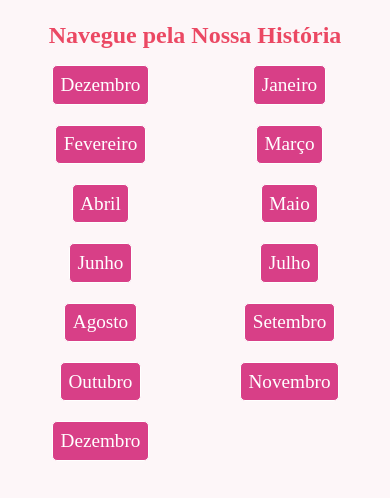
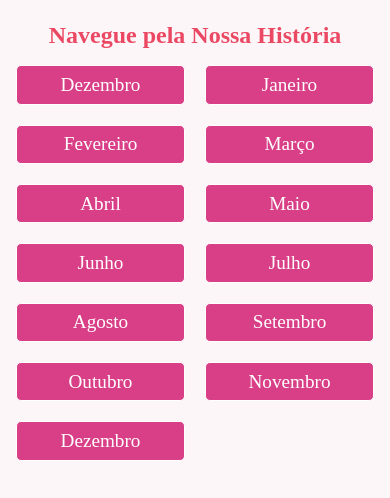
Before and after one commit to HeitorTB/Projeto_luisaS2, a plain HTML site: page index.html in a window 390 px wide. Shown: the part 180-678 px from the top of the page. Drawn offline with Linux system fonts and the light colour scheme; a web font is replaced by a local one.

Commit message:
Update styles.css

```diff
--- a/styles.css
+++ b/styles.css
@@ -90,16 +90,10 @@ a {
 
     .mae {
         grid-template-columns: repeat(2, 1fr); /* 2 colunas em telas muito pequenas */
-        justify-items: center; /* Centraliza os itens da grid */
     }
 
     .mae div {
         font-size: 1.2rem; /* Ajusta o tamanho da fonte dos meses */
         padding: 0.4em; /* Ajusta o padding para melhor visualização */
     }
-
-    /* Para o último mês, se estiver sozinho */
-    .mae div:last-child {
-        grid-column: span 2; /* Faz o último mês ocupar as duas colunas */
-    }
 }
```
